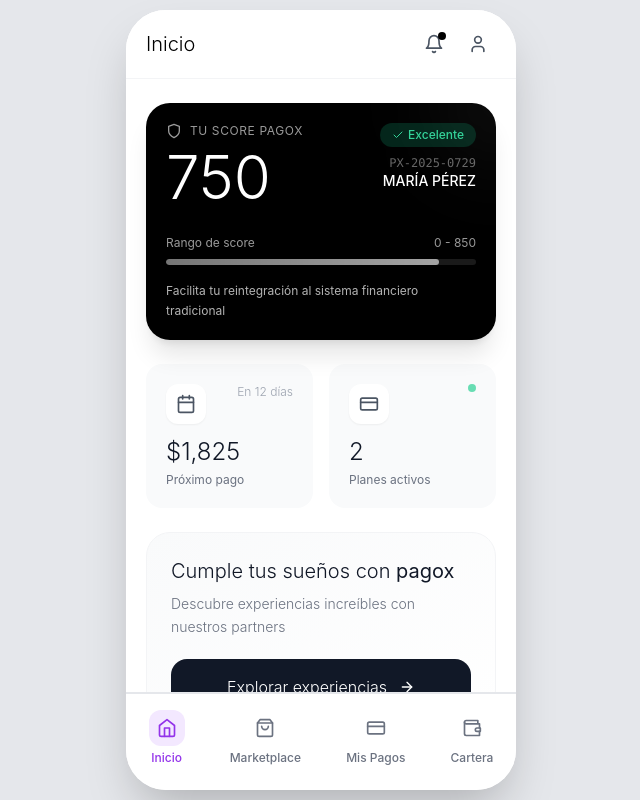
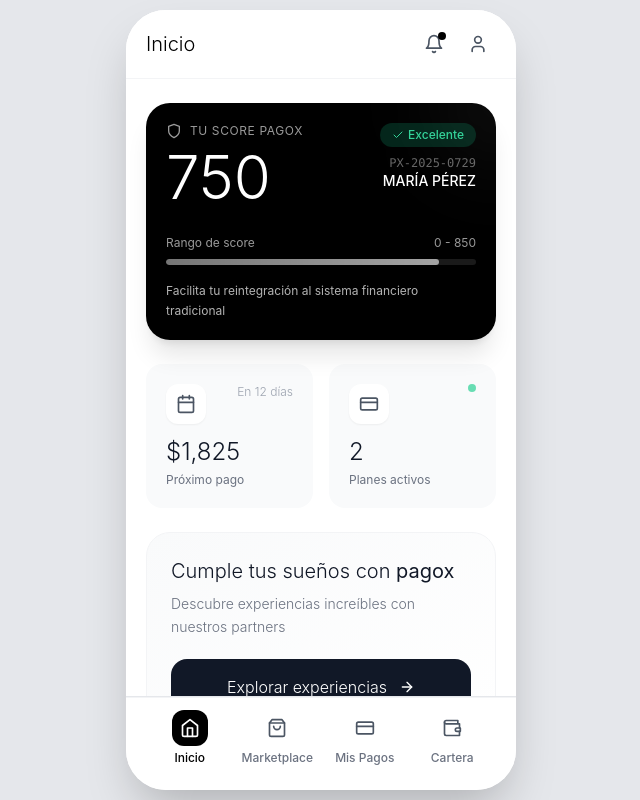
Before and after one commit to Rene-Nun/Pagox_proto_ux, a Next.js app: page / in a window 1280 px wide. Shown: the whole page, without its empty margins (319-959 px from the left). Built offline with nearby package versions, Linux system fonts and the light colour scheme.

Commit message:
Actualizar BottomNav.tsx

```diff
--- a/app/components/BottomNav.tsx
+++ b/app/components/BottomNav.tsx
@@ -14,22 +14,32 @@ export default function BottomNav({ activeTab, onNavigate }: BottomNavProps) {
   ]
 
   return (
-    <div className="bg-white border-t border-gray-200 safe-area-inset flex-shrink-0">
-      <div className="flex justify-around py-2 pb-4">
+    <div className="bg-white border-t border-gray-100 safe-area-inset flex-shrink-0">
+      <div className="flex justify-around px-5 py-3 pb-6">
         {navItems.map(({ icon: Icon, label, screen, tab }) => (
           <button
             key={tab}
             onClick={() => onNavigate(screen, tab)}
-            className={`flex flex-col items-center p-2 transition-all ${
-              activeTab === tab ? 'text-purple-600' : 'text-gray-500'
-            }`}
+            className="flex flex-col items-center gap-1 transition-all duration-200 min-w-0 flex-1"
           >
-            <div className={`p-2 rounded-xl transition-all ${
-              activeTab === tab ? 'bg-purple-100' : ''
+            <div className={`p-2 rounded-xl transition-all duration-200 ${
+              activeTab === tab
+                ? 'bg-black'
+                : 'hover:bg-gray-50'
             }`}>
-              <Icon className="w-5 h-5" />
+              <Icon className={`w-5 h-5 transition-colors duration-200 ${
+                activeTab === tab
+                  ? 'text-white'
+                  : 'text-gray-600'
+              }`} />
             </div>
-            <span className="text-xs mt-1 font-medium">{label}</span>
+            <span className={`text-xs font-medium transition-colors duration-200 ${
+              activeTab === tab
+                ? 'text-black'
+                : 'text-gray-500'
+            }`}>
+              {label}
+            </span>
           </button>
         ))}
       </div>
```
